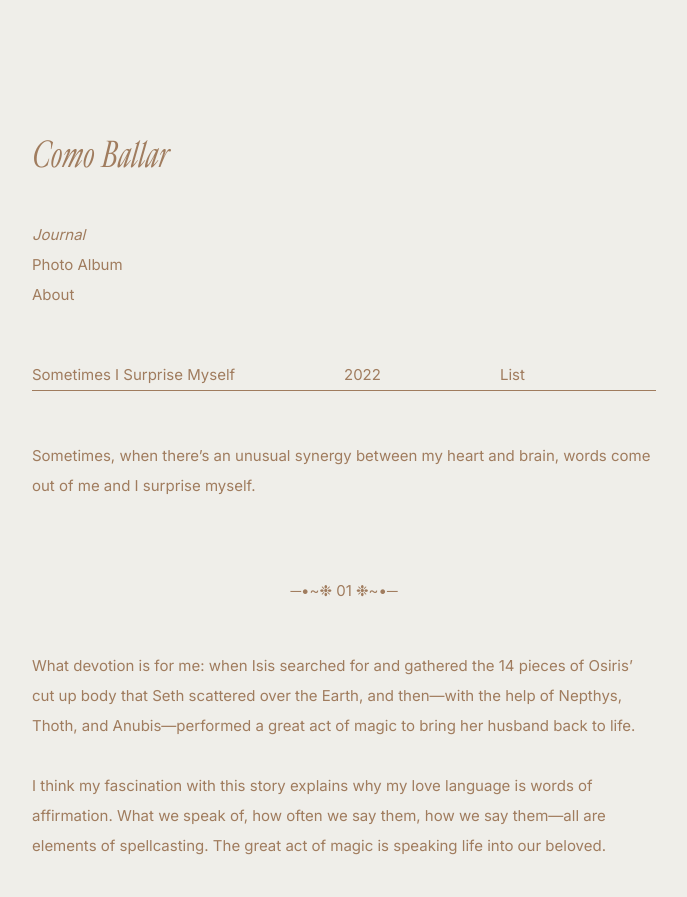
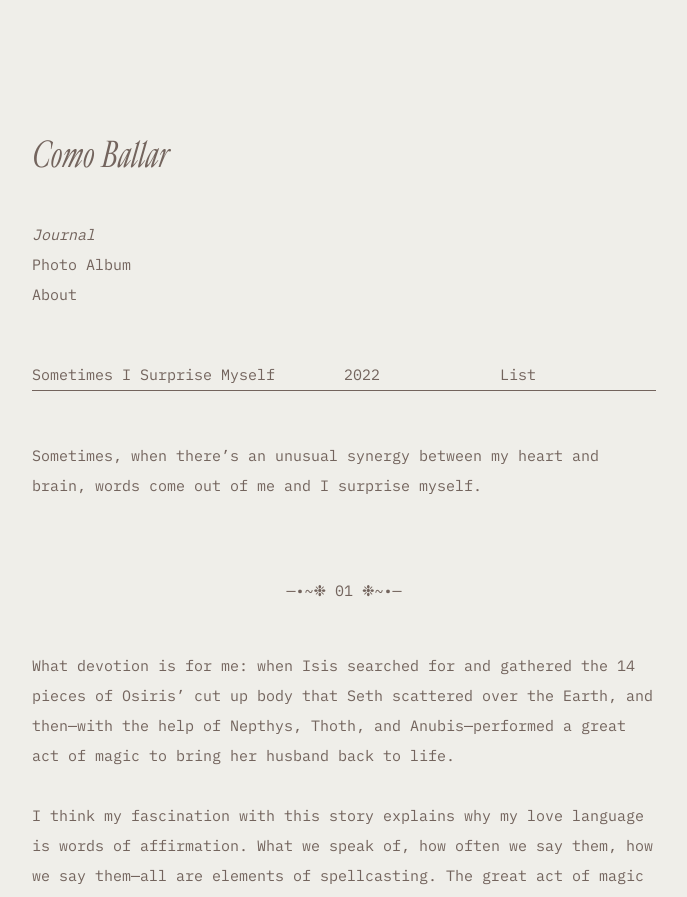
Before and after one commit to comballar/comballar.github.io, a Jekyll site: the page built from _journals/2022-03-11-surprise-myself.md, in a window 1280 px wide. Shown: the top 897 px of the page, without its empty margins (88-775 px from the left). Built offline with Jekyll 4.4.1, drawn with Linux system fonts in a browser that asks for light colours; grey boxes are pictures that could not be loaded.

Commit message:
Update base.scss

```diff
--- a/_sass/base.scss
+++ b/_sass/base.scss
@@ -2,8 +2,8 @@
 $on-laptop:         800px !default;
 
 // typography
-@import url('https://fonts.googleapis.com/css2?family=Inter:wght@400&display=swap');
-$font__family:      'Inter', sans-serif;
+@import url('https://fonts.googleapis.com/css2?family=IBM+Plex+Mono&family=Inter:wght@300&display=swap');
+$font__family:      'IBM Plex Mono', monospace;
 $font__size:        15px;
 $font__line-height: 2;
 
@@ -18,8 +18,8 @@
 }
 
 // colors
-$color__black:      #A07C5E;
-$color__gray:       #A07C5E;
+$color__black:      #73645D;
+$color__gray:       #73645D;
 $color__beige:      #EFEEE9;
 $color__yellow:     #DCDDC8;
 
```
